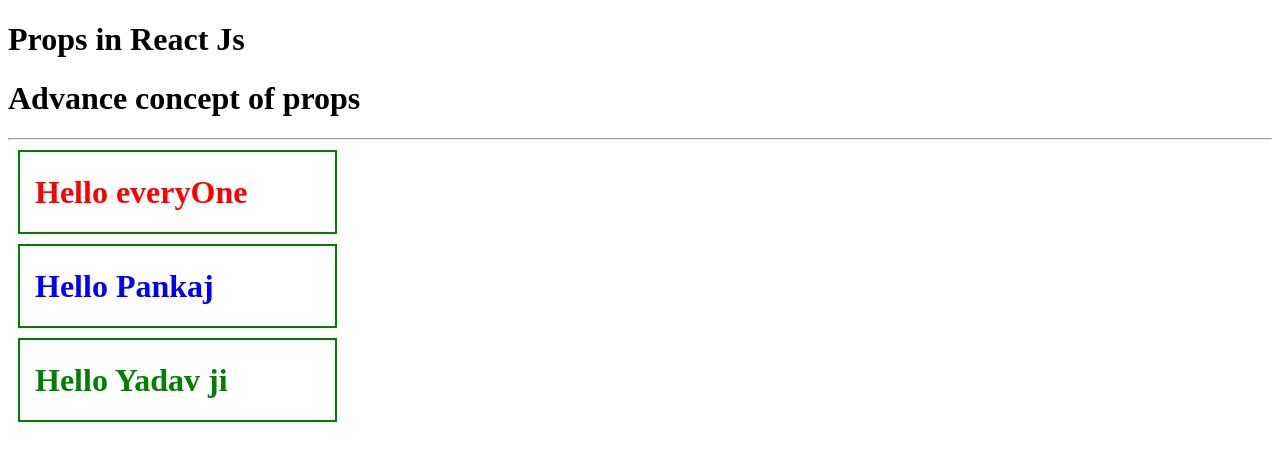
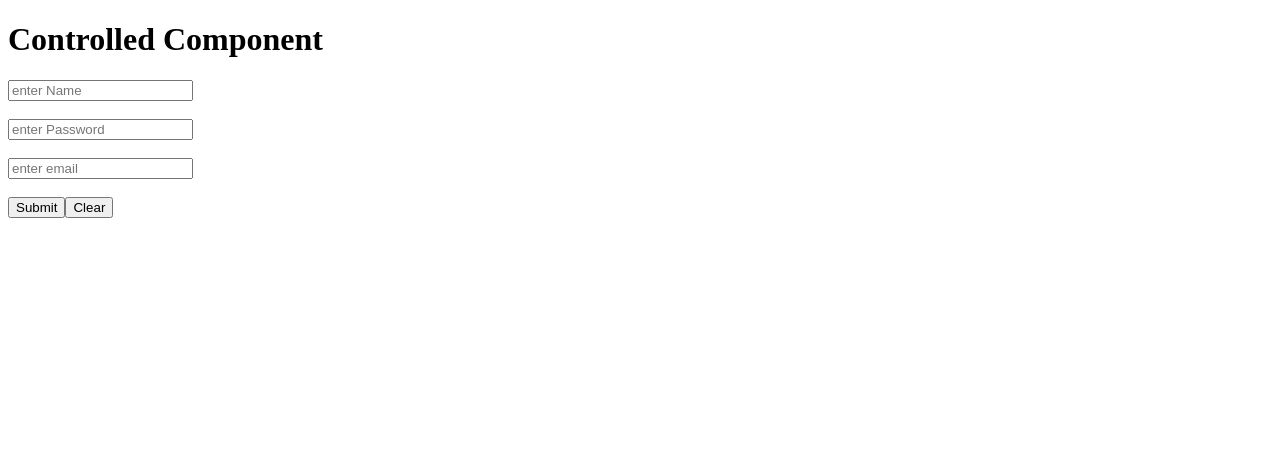
Before and after one commit to py-pankaj-ydv-7/Learning-React-js-step-by-step, a React (Vite) app in the folder react-blog/: page / in a window 1280 px wide. Shown: the top 460 px of the page. Built offline with nearby package versions, Linux system fonts and the light colour scheme.

Commit message:
Controlled Component

```diff
--- a/react-blog/src/App.jsx
+++ b/react-blog/src/App.jsx
@@ -73,7 +73,8 @@
 
 // import State from "./StateInReactjs";
 
-import Props from "./Props";
+import ControlledComponent from "./ControlledComponent";
+// import Props from "./Props";
 // import Toggle from "./ToggleHideAndShow";
 // import MultipleCondition from "./MultipleCondition";
 // import User from "./UserProps";
@@ -119,7 +120,10 @@
        {/* <User name="panakj yadav" />  */}
 
        {/* props pad chuka hu me ******/}
-       <Props/>
+       {/* <Props/> */}
+
+       {/* ** Yaha me controlled component pad chuka hu  */}
+       <ControlledComponent />
 
     </div>
   )
--- /dev/null
+++ b/react-blog/src/ControlledComponent.jsx
@@ -0,0 +1,31 @@
+import { useState } from "react"
+
+
+function ControlledComponent() {
+    const [name, setName]=useState("")
+    const [password, setPassword]=useState("")
+    const [email, setEmail]=useState("")
+  return (
+    <div>
+        <h1>Controlled Component</h1>
+
+        {/* <form action="" method="get"> */}
+            <input type="text" value={name} onChange={(event)=>setName(event.target.value)} placeholder="enter Name" />
+            <br /><br />
+            <input type="password" value={password} onChange={(event)=>setPassword(event.target.value)} placeholder="enter Password" />
+            <br /><br />
+            <input type="email" value={email} onChange={(event)=>setEmail(event.target.value)}  placeholder="enter email" />
+            <br /><br />
+            <button>Submit</button>
+            <button onClick={()=>{setEmail("");setName(""); setPassword("")}}>Clear</button>
+        {/* </form>/ */}
+        <h3>{name}</h3>
+        <h3>{password}</h3>
+        <h3>{email}</h3>
+
+
+    </div>
+  )
+}
+
+export default ControlledComponent
```
